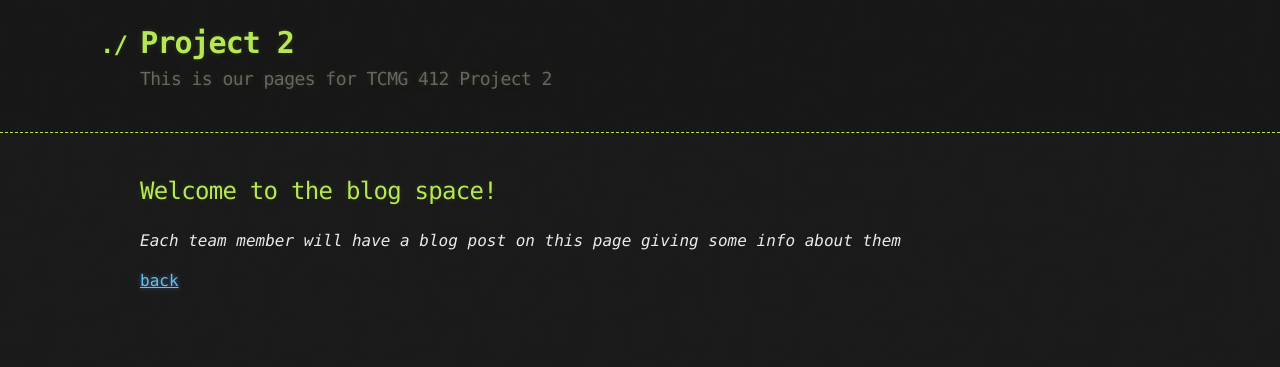
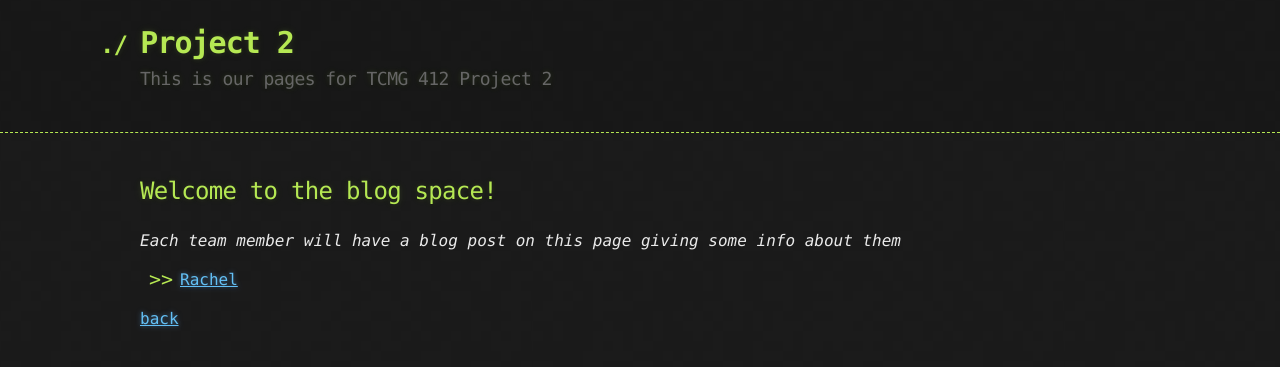
Before and after one commit to Spring22TCMG412Group4/Project2, a Jekyll site: the page built from postspace.md, in a window 1280 px wide. Shown: the top 367 px of the page. Built offline with Jekyll 4.4.1, drawn with Linux system fonts in a browser that asks for light colours; our own code applies the rules of GitHub Pages for plain Markdown files.

Commit message:
Update postspace.md

```diff
--- a/postspace.md
+++ b/postspace.md
@@ -8,7 +8,7 @@ _Each team member will have a blog post on this page giving some info
 about them_
 
 <ul>
-  {% for post in site._posts %}
+  {% for post in site.posts %}
     <li>
       <a href="{{ post.url }}">{{ post.title }}</a>
     </li>
```
